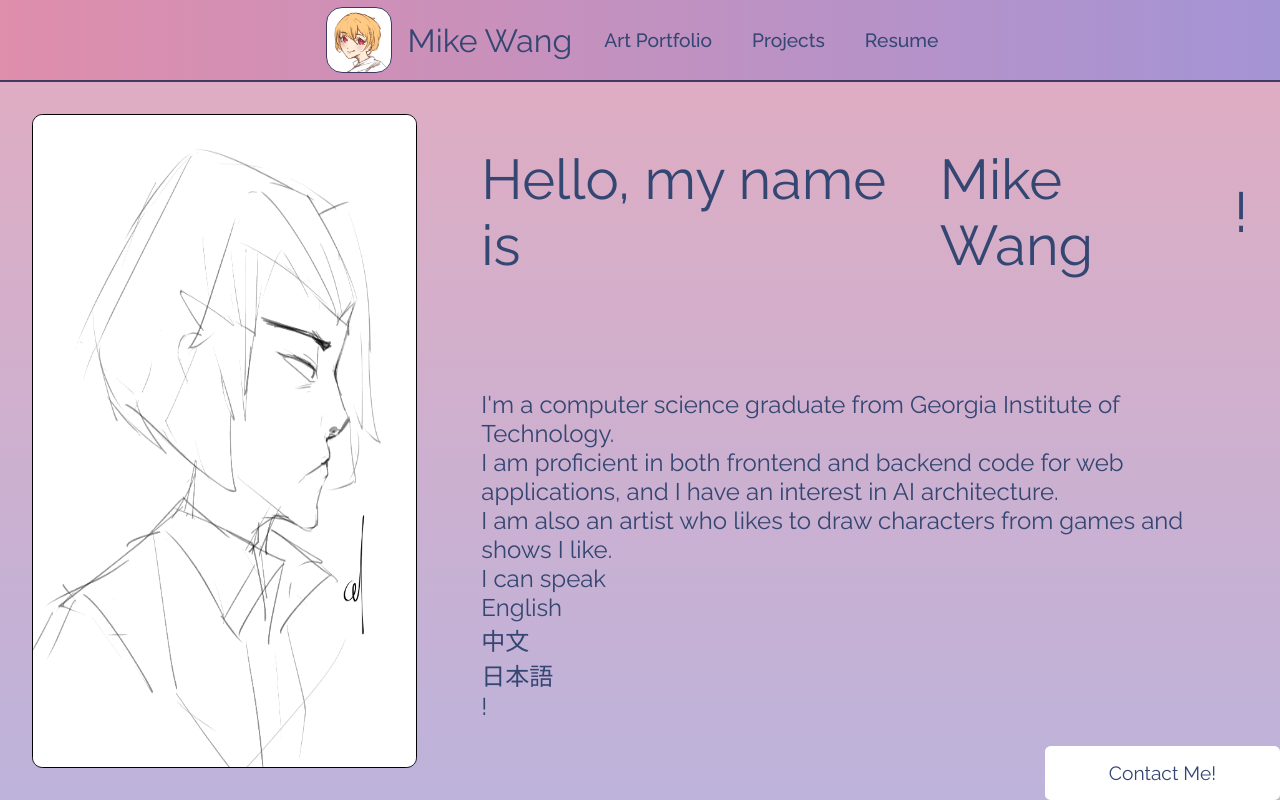
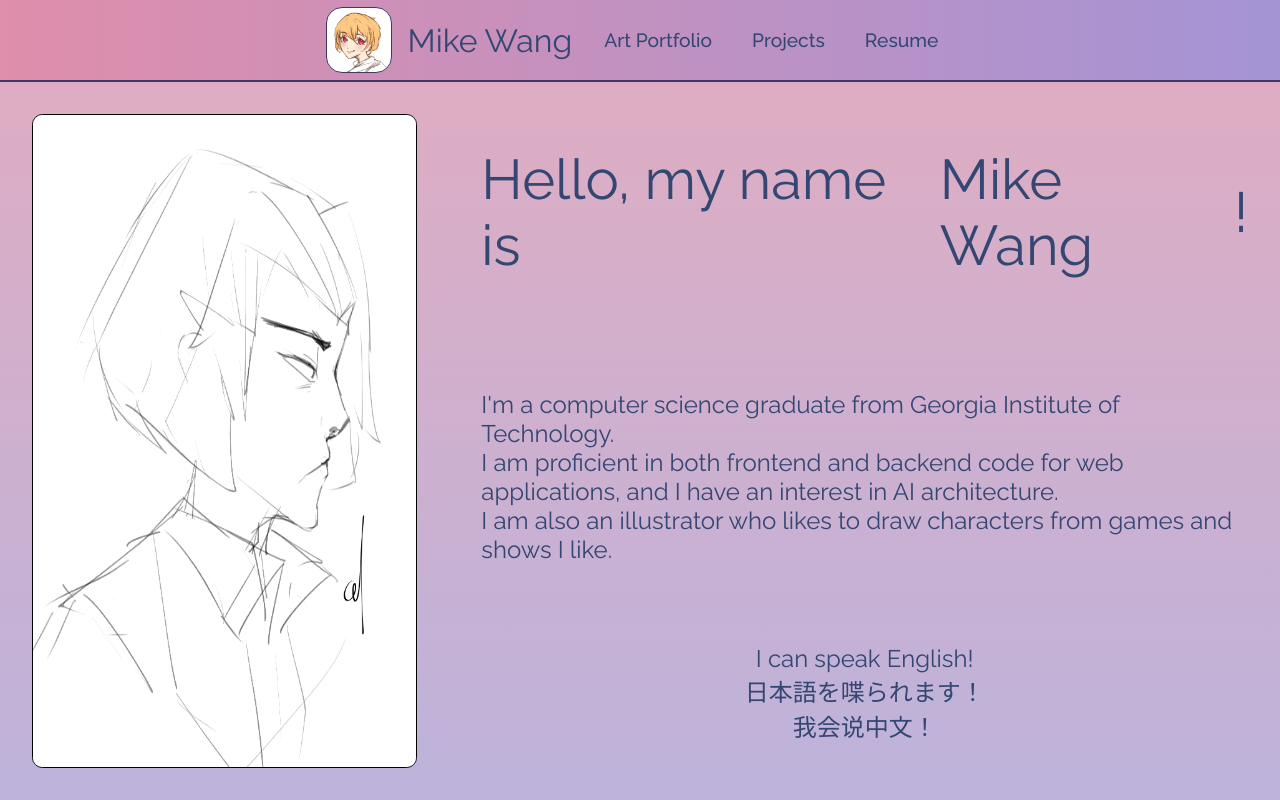
Before and after one commit to mikewng/personal-web, a Next.js app: page / in a window 1280 px wide. Both pictures are taken after a click on the element "Mike Wang". Built offline with nearby package versions, Linux system fonts and the light colour scheme.

Commit message:
adding langauge selection

```diff
--- a/src/app/screens/AboutMe/AboutMe.jsx
+++ b/src/app/screens/AboutMe/AboutMe.jsx
@@ -3,10 +3,14 @@ import "./AboutMe.scss"
 import useInterval from "@/app/assets/hooks/useInterval"
 import ContactDropdown from "./ContactDropdown/ContactDropdown"
 import aboutMePic from "../../assets/gallery-imgs/a_3_28_25_1.png"
+import { biographyLanguage } from "./library/languageLib"
+
+import LanguageSelector from "./ContactDropdown/LanguageSelector"
 
 const AboutMe = ({ }) => {
     const aliases = ["Mike Wang", "Zhixuan Wang"]
 
+    const [selectedLanguage, setSelectedLanguage] = useState("en")
     const [currName, setCurrName] = useState(0)
 
     useInterval(() => {
@@ -25,23 +29,25 @@ const AboutMe = ({ }) => {
             <div className="about-me-content-container">
                 <div className="about-me-header-container">
                     <div className="header-text-static">Hello, my name is</div>
-                    <div className="header-text-dynamic">{aliases[currName]}</div>
+                    <div className="header-text-dynamic">
+                        {aliases[currName]}
+                    </div>
                     <div className="header-text-static">!</div>
                 </div>
                 <div className="about-me-body-container">
-                    <div className="am-line">I'm a computer science graduate from Georgia Institute of Technology.</div>
-                    <div className="am-line">I am proficient in both frontend and backend code for web applications, and I have an interest in AI architecture.</div>
-                    <div className="am-line">I am also an artist who likes to draw characters from games and shows I like.</div>
-                    <div className="am-line">
-                        {`I can speak`}
-                        <div>English</div>
-                        <div>中文</div>
-                        <div>日本語</div>
-                        <div>!</div>
-                    </div>
+                    {
+                        biographyLanguage[selectedLanguage].map((x, i) => {
+                            return (
+                                <div className="am-line" key={i}>{x}</div>
+                            )
+                        })
+                    }
+                </div>
+                <div className="about-me-footer-container">
+                    <LanguageSelector />
                 </div>
             </div>
-            <ContactDropdown />
+            {/* <ContactDropdown /> */}
         </div>
     )
 }
--- a/src/app/screens/AboutMe/AboutMe.scss
+++ b/src/app/screens/AboutMe/AboutMe.scss
@@ -40,6 +40,19 @@
 
         .about-me-body-container {
             font-size: 1.5rem;
+
+
+            .am-line {
+                &.multiple-fade {
+                    display: flex;
+                    gap: 0.3rem;
+                    align-items: center;
+                }
+            }
+        }
+
+        .about-me-footer-container {
+            font-size: 1.5rem;
         }
     }
 }
--- /dev/null
+++ b/src/app/screens/AboutMe/ContactDropdown/LanguageSelector.jsx
@@ -0,0 +1,13 @@
+import "./LanguageSelector.scss"
+
+const LanguageSelector = ({ lang }) => {
+    return (
+        <div className="language-selector-container">
+            <div className="lang en">{"I can speak "}<span>English</span>{"!"}</div>
+            <div className="lang jp"><span>日本語</span>{"を喋られます！"}</div>
+            <div className="lang ch">{"我会说"}<span>中文</span>{"！"}</div>
+        </div>
+    )
+}
+
+export default LanguageSelector
--- /dev/null
+++ b/src/app/screens/AboutMe/ContactDropdown/LanguageSelector.scss
@@ -0,0 +1,6 @@
+.language-selector-container {
+    display: flex;
+    flex-direction: column;
+    justify-content: center;
+    align-items: center;
+}
--- /dev/null
+++ b/src/app/screens/AboutMe/library/languageLib.js
@@ -0,0 +1,41 @@
+export const biographyLanguage = {
+    "en":
+        [
+            "I'm a computer science graduate from Georgia Institute of Technology.",
+            "I am proficient in both frontend and backend code for web applications, and I have an interest in AI architecture.",
+            "I am also an illustrator who likes to draw characters from games and shows I like."
+        ],
+    "ch":
+        [
+            "我在 Georgia Institute of Technology 学了计算机科学。",
+            "我精通网络应用程序的前端和后端代码，并对人工智能架构感兴趣。",
+            "我还是一名插画家，喜欢画我喜欢的游戏和节目中的人物。"
+        ],
+    "jp":
+        [
+            "ジョージアテックでコンピューターサイエンスを卒業した学生です。",
+            "フロントエンドやバックエンドソフトウェアの専門で、AIの作り方に興味あります。",
+            "その他、好きなゲームやアニメのキャラクターを描くイラストレーターです。"
+        ]
+}
+
+export const languageMap = {
+    "en":
+        [
+            { "en": "English" },
+            { "ch": "Chinese" },
+            { "jp": "Japanese" }
+        ],
+    "ch":
+        [
+            { "ch": "中文" },
+            { "en": "英文" },
+            { "jp": "日文" }
+        ],
+    "jp":
+        [
+            { "jp": "日本語" },
+            { "en": "英語" },
+            { "ch": "中国語" }
+        ]
+}
--- a/src/app/screens/Envelope/Envelope.scss
+++ b/src/app/screens/Envelope/Envelope.scss
@@ -30,7 +30,7 @@
     }
 
     border: 2px solid var(--border-color);
-    border-radius: 0.5rem;
+    border-radius: 0.35rem;
 
     .env-header-container {
         min-height: 5rem;
--- a/src/app/screens/Envelope/Navigation.scss
+++ b/src/app/screens/Envelope/Navigation.scss
@@ -47,7 +47,7 @@
         top: 15%;
         border: 2px solid var(--border-color);
         padding: 4rem;
-        border-radius: 1.5rem;
+        border-radius: 1rem;
 
         background-color: white;
 
```
